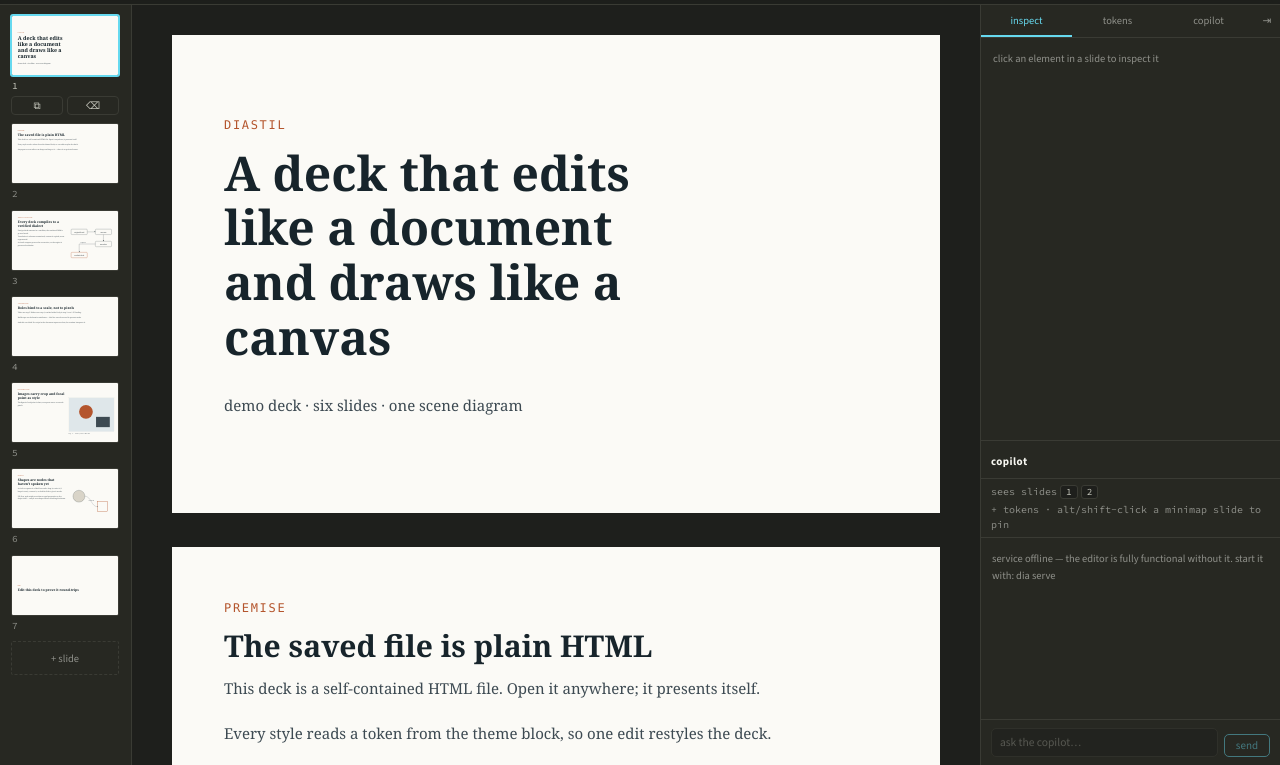
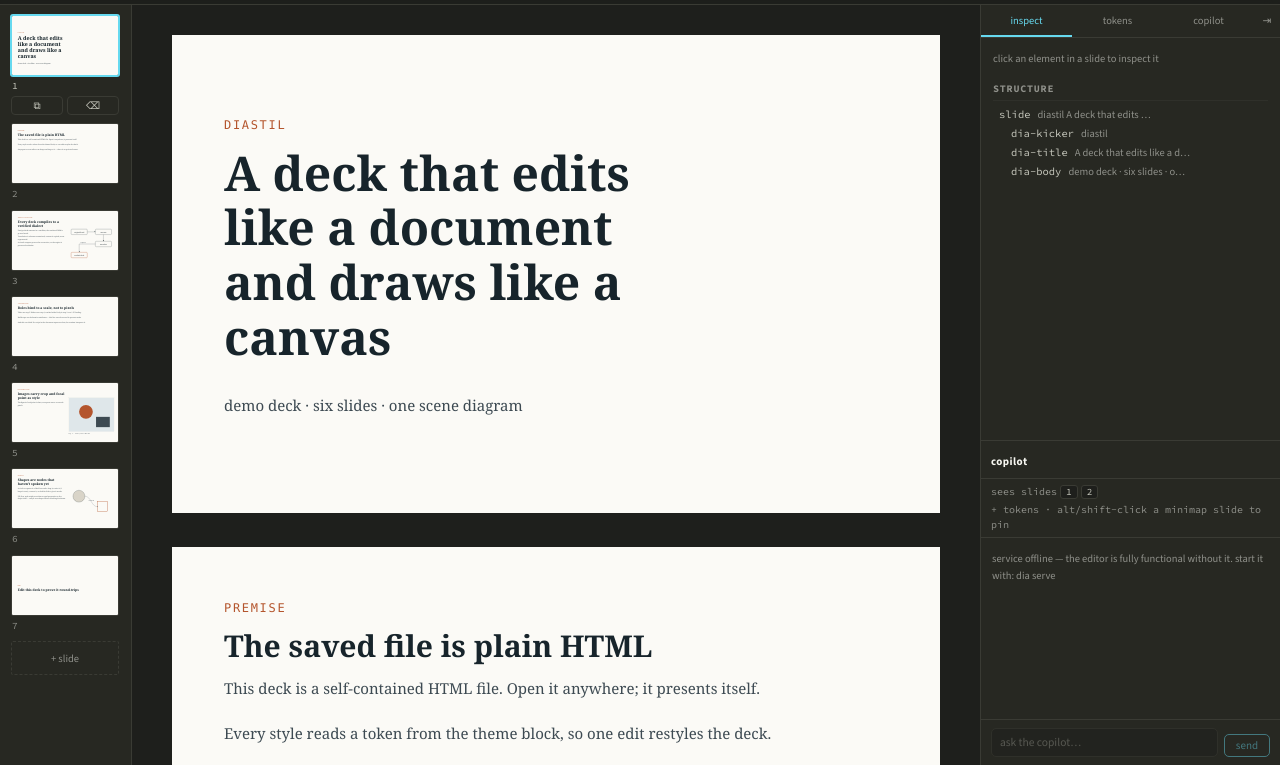
Before and after one commit to pedapudi/diastil, a website built with Vite: page index.html in a window 1280 px wide. Shown: the part 35-800 px from the top of the page. Built offline with nearby package versions, Linux system fonts and the light colour scheme; files whose address does not match are found by name; a web font is replaced by a local one.

Commit message:
inspector: slide structure tree with click-to-select
The inspect pane now ends with a 'structure' outline of the inspected
slide (the selection's slide, else the current one): roles and block
tags with text snippets, containers descended, scenes expanded into
their nodes (id + label), edges (a->b), and free art, islands as
single opaque rows. Clicking a row selects that element on the slide
itself — the canvas overlay, floating toolbars, and crumbs follow
through the normal selection event — and scrolls it into view; the
row of the current selection is highlighted, so the tree reads both
ways. Rows cap at 200 so a pathological import can't freeze the rail.

```diff
--- a/src/editor/editor.css
+++ b/src/editor/editor.css
@@ -236,6 +236,29 @@
 .de-legend-row span { color: var(--ink-soft); }
 .de-legend-foot { margin-top: 14px; color: var(--ink-faint); text-align: right; }
 
+/* ---------- slide structure tree (inspect pane) ---------- */
+.de-tree { display: flex; flex-direction: column; gap: 4px; margin-top: 4px; }
+.de-tree-list {
+  display: flex; flex-direction: column;
+  border-top: 1px solid var(--rule-soft); padding-top: 4px;
+  max-height: 300px; overflow-y: auto;
+}
+.de-tree-row {
+  display: flex; align-items: baseline; gap: 7px;
+  border: 0; background: transparent; cursor: pointer;
+  text-align: left; padding: 2.5px 6px; border-radius: 4px;
+  font-size: calc(10.5px * var(--dt-font-scale, 1));
+  color: var(--ink-soft); min-width: 0;
+}
+.de-tree-row:hover { background: var(--rule-soft); color: var(--ink); }
+.de-tree-row.de-on { background: var(--rule-soft); }
+.de-tree-row.de-on .de-tree-name { color: var(--accent); }
+.de-tree-name { font-family: var(--mono); flex: none; }
+.de-tree-hint {
+  font-family: var(--sans); color: var(--ink-faint);
+  overflow: hidden; text-overflow: ellipsis; white-space: nowrap; min-width: 0;
+}
+
 .de-style-row { display: flex; align-items: center; gap: 8px; }
 .de-style-row .de-style-k {
   width: 34px; flex: none;
--- a/src/editor/shell.ts
+++ b/src/editor/shell.ts
@@ -23,6 +23,7 @@ import { installHistory } from './history'
 import { installElementDragging } from './elemdrag'
 import { legendOpen, toggleLegend, closeLegend } from './legend'
 import { installTextEditing } from './textedit'
+import { buildSlideTree } from './tree'
 import { bootFromCli, openDeck, saveDeck, presentDeck } from './slides'
 
 /* styles that must live inside the deck shadow root; serialization strips
@@ -278,6 +279,7 @@ export function mountEditor(host: HTMLElement): void {
       }
       case 'current-slide': {
         updateCrumbs()
+        renderInspect() // the structure tree follows the current slide
         break
       }
       case 'slides-changed': {
@@ -400,12 +402,25 @@ export function mountEditor(host: HTMLElement): void {
 
   /* ----- inspect pane ----- */
 
+  /** the slide the inspect pane is about: the selection's, else the current */
+  function inspectedSlide(): HTMLElement | null {
+    const sel = state.selection
+    if (sel.kind !== 'none') return sel.slide
+    return state.slides()[state.currentSlide] ?? null
+  }
+
+  function appendTree(): void {
+    const slide = inspectedSlide()
+    if (slide) inspectBody.append(buildSlideTree(slide))
+  }
+
   function renderInspect(): void {
     const d = state.deck
     const sel = state.selection
     inspectBody.replaceChildren()
     if (!d || sel.kind === 'none') {
       inspectBody.append(h('div', 'de-hint', 'click an element in a slide to inspect it'))
+      appendTree()
       return
     }
     if (sel.kind === 'scene-node' || sel.kind === 'scene-edge' || sel.kind === 'scene-free') {
@@ -415,6 +430,7 @@ export function mountEditor(host: HTMLElement): void {
           : `svg <${sel.el.tagName.toLowerCase()}>`),
         h('div', 'de-hint', 'scene selections are edited on the canvas'),
       )
+      appendTree()
       return
     }
     const el = sel.kind === 'element' ? sel.el : sel.slide
@@ -469,6 +485,7 @@ export function mountEditor(host: HTMLElement): void {
     // the stable rail — floating bars are reserved for concrete selections
     if (sel.kind === 'element' && (el as unknown as Element) instanceof SVGSVGElement) {
       inspectBody.append(...sceneToolRows(el as unknown as SVGSVGElement))
+      appendTree()
       return
     }
 
@@ -521,6 +538,7 @@ export function mountEditor(host: HTMLElement): void {
       }
       inspectBody.append(wt)
     }
+    appendTree()
   }
 
   /** creation + drawing tools for a scene, rendered in the inspector (stable
--- /dev/null
+++ b/src/editor/tree.ts
@@ -0,0 +1,139 @@
+/* Slide structure tree for the inspect pane: the current slide's meaningful
+ * elements (roles, containers, media, scenes with their nodes/edges/free
+ * art, islands) as an indented, clickable outline. Clicking a row selects
+ * that element on the slide itself (the canvas overlay + toolbars follow
+ * through the normal selection event); the row of the current selection is
+ * highlighted, so the tree reads both ways. */
+
+import type { Selection, SlideEl } from '../types'
+import { state } from '../state'
+
+/** rows are capped so a pathological import can't freeze the rail */
+const MAX_ROWS = 200
+const SNIPPET_LEN = 26
+
+const CONTAINER_CLASSES = ['dia-stack', 'dia-columns', 'dia-split', 'dia-cover', 'dia-figure']
+const BLOCK_TAGS = new Set([
+  'P', 'H1', 'H2', 'H3', 'H4', 'H5', 'H6', 'BLOCKQUOTE', 'PRE', 'UL', 'OL',
+  'TABLE', 'DL', 'IMG', 'FIGURE', 'VIDEO',
+])
+
+export function buildSlideTree(slide: SlideEl): HTMLElement {
+  const wrap = document.createElement('div')
+  wrap.className = 'de-tree'
+  const head = document.createElement('div')
+  head.className = 'dn-subhead'
+  head.textContent = 'structure'
+  wrap.appendChild(head)
+  const list = document.createElement('div')
+  list.className = 'de-tree-list'
+  wrap.appendChild(list)
+
+  const counter = { rows: 0 }
+  addRow(list, slide, 0, 'slide', snippet(slide), { kind: 'slide', slide }, counter)
+  for (const child of slide.children) walk(list, child, slide, 1, counter)
+  if (counter.rows >= MAX_ROWS) {
+    const more = document.createElement('div')
+    more.className = 'de-hint'
+    more.textContent = '… structure truncated'
+    list.appendChild(more)
+  }
+  return wrap
+}
+
+function walk(list: HTMLElement, el: Element, slide: SlideEl, depth: number, counter: { rows: number }): void {
+  if (counter.rows >= MAX_ROWS) return
+  if (el instanceof HTMLStyleElement || el.tagName === 'SCRIPT') return
+
+  // islands are opaque: one row, no descent
+  if (el.hasAttribute('data-dia-island')) {
+    addRow(list, el, depth, 'island', snippet(el), sel(el, slide), counter)
+    return
+  }
+  // scenes show their object structure
+  if (el instanceof SVGSVGElement) {
+    const isScene = el.classList.contains('dia-scene')
+    addRow(list, el, depth, isScene ? 'scene' : 'svg', '', { kind: 'element', el: el as unknown as HTMLElement, slide }, counter)
+    if (isScene) {
+      for (const child of el.children) {
+        if (counter.rows >= MAX_ROWS) return
+        if (/^(defs|style|title|desc|metadata)$/.test(child.tagName)) continue
+        if (child.hasAttribute('data-dia-node')) {
+          const label = child.querySelector('.dia-node-label')?.textContent?.trim()
+          addRow(list, child, depth + 1, `node ${child.getAttribute('data-dia-node')}`, label ?? '',
+            { kind: 'scene-node', node: child as SVGGElement, scene: el, slide }, counter)
+        } else if (child.hasAttribute('data-dia-edge')) {
+          addRow(list, child, depth + 1, `edge ${child.getAttribute('data-dia-edge')}`, '',
+            { kind: 'scene-edge', edge: child as SVGGElement, scene: el, slide }, counter)
+        } else {
+          addRow(list, child, depth + 1, `<${child.tagName.toLowerCase()}>`, snippet(child),
+            { kind: 'scene-free', el: child as SVGGraphicsElement, scene: el, slide }, counter)
+        }
+      }
+    }
+    return
+  }
+  if (!(el instanceof HTMLElement)) return
+
+  const role = [...el.classList].find((c) => c.startsWith('dia-'))
+  const isContainer = CONTAINER_CLASSES.some((c) => el.classList.contains(c))
+  const meaningful = role !== undefined || BLOCK_TAGS.has(el.tagName)
+
+  if (meaningful) {
+    addRow(list, el, depth, role ?? el.tagName.toLowerCase(), snippet(el), sel(el, slide), counter)
+  }
+  // descend into containers and unlabeled wrappers; leaves stay leaves
+  if (isContainer || !meaningful) {
+    for (const child of el.children) walk(list, child, slide, depth + (meaningful ? 1 : 0), counter)
+  }
+}
+
+function sel(el: Element, slide: SlideEl): Selection {
+  return { kind: 'element', el: el as HTMLElement, slide }
+}
+
+function addRow(
+  list: HTMLElement, el: Element, depth: number, label: string, hint: string,
+  pick: Selection, counter: { rows: number },
+): void {
+  if (counter.rows >= MAX_ROWS) return
+  counter.rows++
+  const row = document.createElement('button')
+  row.type = 'button'
+  row.className = 'de-tree-row'
+  row.style.paddingLeft = `${6 + depth * 12}px`
+  if (isSelected(el)) row.classList.add('de-on')
+  const name = document.createElement('span')
+  name.className = 'de-tree-name'
+  name.textContent = label
+  row.appendChild(name)
+  if (hint) {
+    const s = document.createElement('span')
+    s.className = 'de-tree-hint'
+    s.textContent = hint
+    row.appendChild(s)
+  }
+  row.addEventListener('click', () => {
+    state.selection = pick
+    // bring the picked element into view on the canvas
+    ;(el as HTMLElement | SVGElement).scrollIntoView?.({ block: 'nearest', behavior: 'smooth' })
+  })
+  list.appendChild(row)
+}
+
+function isSelected(el: Element): boolean {
+  const s = state.selection
+  return (
+    (s.kind === 'slide' && s.slide === el) ||
+    (s.kind === 'element' && (s.el as unknown as Element) === el) ||
+    (s.kind === 'scene-node' && s.node === el) ||
+    (s.kind === 'scene-edge' && s.edge === el) ||
+    (s.kind === 'scene-free' && s.el === el)
+  )
+}
+
+function snippet(el: Element): string {
+  const t = (el.textContent ?? '').replace(/\s+/g, ' ').trim()
+  if (!t) return el instanceof HTMLImageElement ? (el.getAttribute('alt') || 'image') : ''
+  return t.length > SNIPPET_LEN ? `${t.slice(0, SNIPPET_LEN)}…` : t
+}
```
